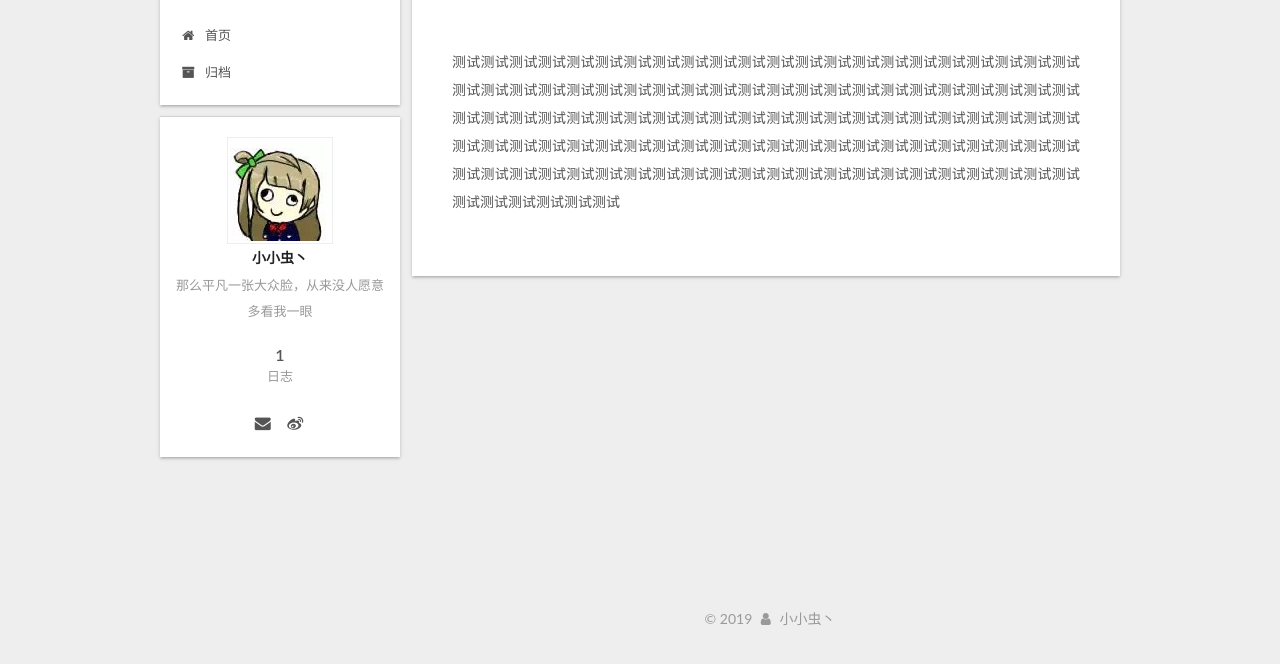
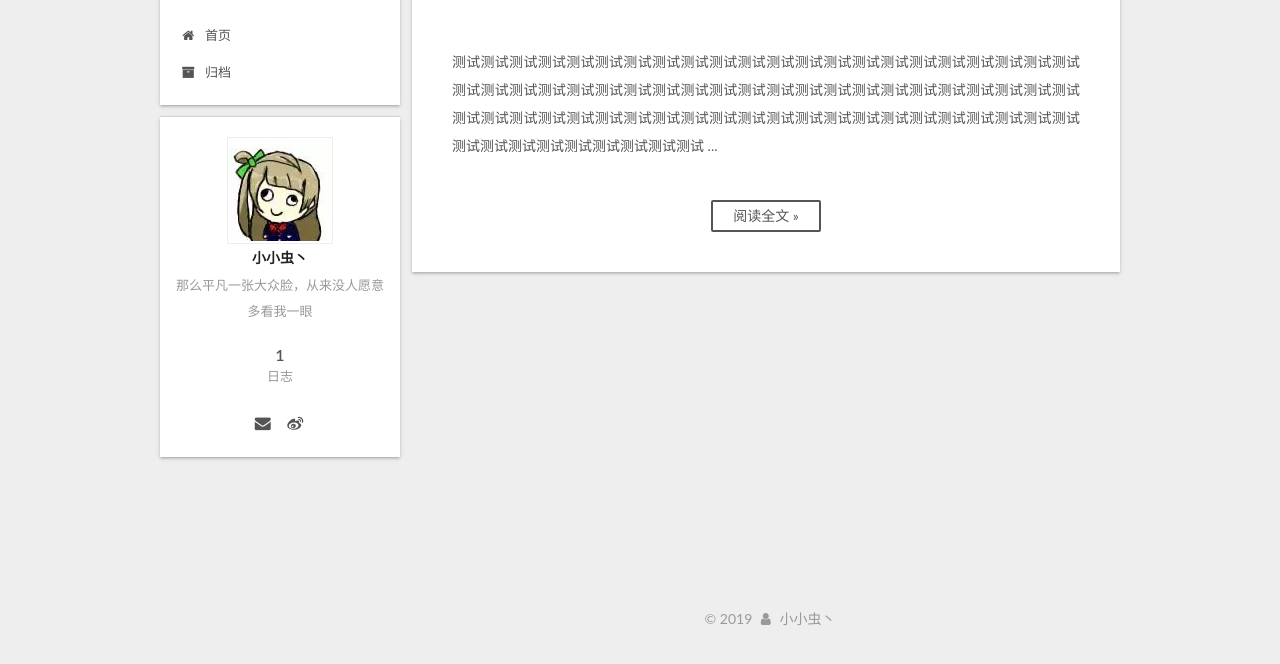
Before and after one commit to TwistTsai/twisttsai.github.io, a plain HTML site: page index.html in a window 1280 px wide. Shown: the part 118-782 px from the top of the page. Drawn offline with Linux system fonts and the light colour scheme.

Commit message:
Site updated: 2019-09-26 18:08:29

```diff
--- a/css/main.css
+++ b/css/main.css
@@ -1823,7 +1823,7 @@ pre .javascript .function {
   width: 4px;
   height: 4px;
   border-radius: 50%;
-  background: #ff08f6;
+  background: #7caa2b;
 }
 .links-of-blogroll {
   font-size: 13px;
--- a/index.html
+++ b/index.html
@@ -313,9 +313,15 @@
 
 
 
-            <p>测试测试测试测试测试测试测试测试测试测试测试测试测试测试测试测试测试测试测试测试测试测试测试测试测试测试测试测试测试测试测试测试测试测试测试测试测试测试测试测试测试测试测试测试测试测试测试测试测试测试测试测试测试测试测试测试测试测试测试测试测试测试测试测试测试测试测试测试测试测试测试测试测试测试测试测试测试测试测试测试测试测试测试测试测试测试测试测试测试测试测试测试测试测试测试测试测试测试测试测试测试测试测试测试测试测试测试测试测试测试测试测试测试测试测试测试</p>
-
-
+          测试测试测试测试测试测试测试测试测试测试测试测试测试测试测试测试测试测试测试测试测试测试测试测试测试测试测试测试测试测试测试测试测试测试测试测试测试测试测试测试测试测试测试测试测试测试测试测试测试测试测试测试测试测试测试测试测试测试测试测试测试测试测试测试测试测试测试测试测试测试测试测试测试测试测试
+          ...
+          <!--noindex-->
+          <div class="post-button text-center">
+            <a class="btn" href="/2019/09/26/zhong-wen-ce-shi/#more" rel="contents">
+              阅读全文 &raquo;
+            </a>
+          </div>
+          <!--/noindex-->
 
 
     </div>
```
